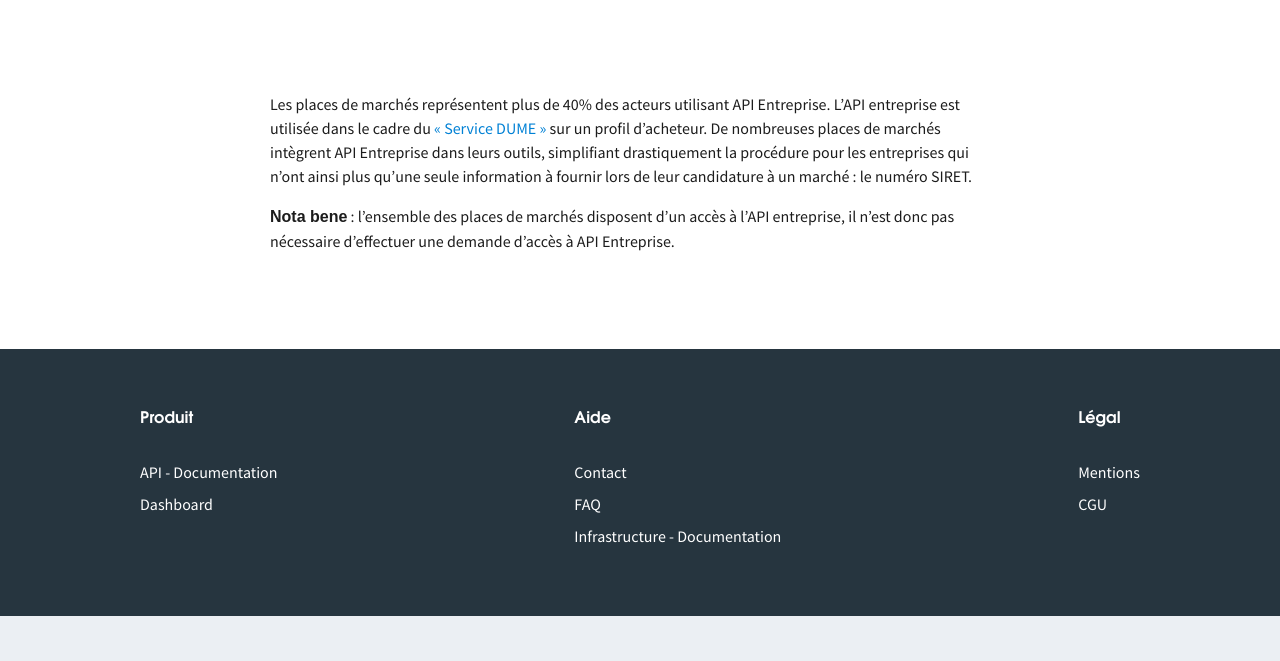
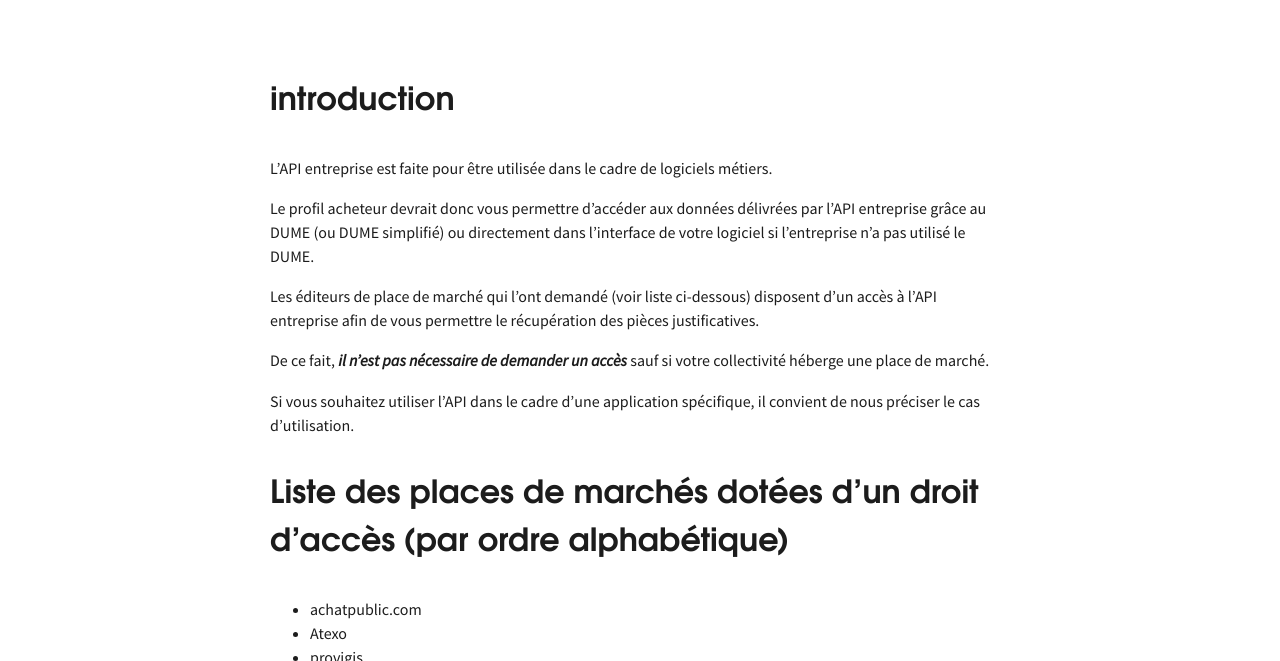
Before and after one commit to etalab/entreprise.api.gouv.fr, a Jekyll site: the page built from _use_cases/marches_publics.md, in a window 1280 px wide and 900 px high, cut to the strip 239-900 px from the top of the window. Built offline with Jekyll 4.4.1, drawn with Linux system fonts in a browser that asks for light colours; some web fonts are replaced; some of the changed text lies outside the part shown.

Commit message:
Evolution de la fiche marché
En cours de travail ne pas commiter

```diff
--- a/_use_cases/marches_publics.md
+++ b/_use_cases/marches_publics.md
@@ -2,12 +2,38 @@
 layout: article
 title: Les Marchés Publics
 ---
+# introduction
+L’API entreprise est faite pour être utilisée dans le cadre de logiciels métiers.
 
-Les places de marchés représentent plus de 40% des acteurs utilisant
-API Entreprise. L'API entreprise est utilisée dans le cadre du [« Service DUME »](https://www2.economie.gouv.fr/daj/dume-espd) sur un profil d’acheteur.
-De nombreuses places de marchés intègrent API Entreprise dans leurs outils,
-simplifiant drastiquement la procédure pour les entreprises qui n'ont
-ainsi plus qu'une seule information à fournir lors de leur candidature
-à un marché : le numéro SIRET.
+Le profil acheteur devrait donc vous permettre d’accéder aux données délivrées par l’API entreprise grâce au DUME (ou DUME simplifié) ou directement dans l'interface de votre logiciel si l'entreprise n'a pas utilisé le DUME.
 
-**Nota bene** : l'ensemble des places de marchés disposent d'un accès à l'API entreprise, il n'est donc pas nécessaire d'effectuer une demande d'accès à API Entreprise.
+Les éditeurs de place de marché qui l'ont demandé (voir liste ci-dessous) disposent d'un accès à l'API entreprise afin de vous permettre le récupération des pièces justificatives.
+
+De ce fait, ***il n’est pas nécessaire de demander un accès*** sauf si votre collectivité héberge une place de marché.
+
+Si vous souhaitez utiliser l’API dans le cadre d’une application spécifique, il convient de nous préciser le cas d’utilisation.
+
+# Liste des places de marchés dotées d'un droit d'accès (par ordre alphabétique)
+- achatpublic.com
+- Atexo
+- provigis
+- klekoon.com
+
+Par ailleurs, certains opérateurs publics operent des solutions du marché.
+
+# Liste des données diffusées dans le cadre des marchés publics
+- entreprises
+- etablissements
+- attestations_agefiph
+- attestations_fiscales
+- attestations_sociales
+- certificat_cnetp
+- associations
+- certificat_opqibi
+- extraits_rcs
+- exercices
+- fntp_carte_pro
+- qualibat probtp
+- msa_cotisations
+
+**Rappel** : Les places de marchés disposent d'un accès à l'API entreprise, ***il n'est donc pas nécessaire d'effectuer une demande d'accès à API Entreprise.***
```
